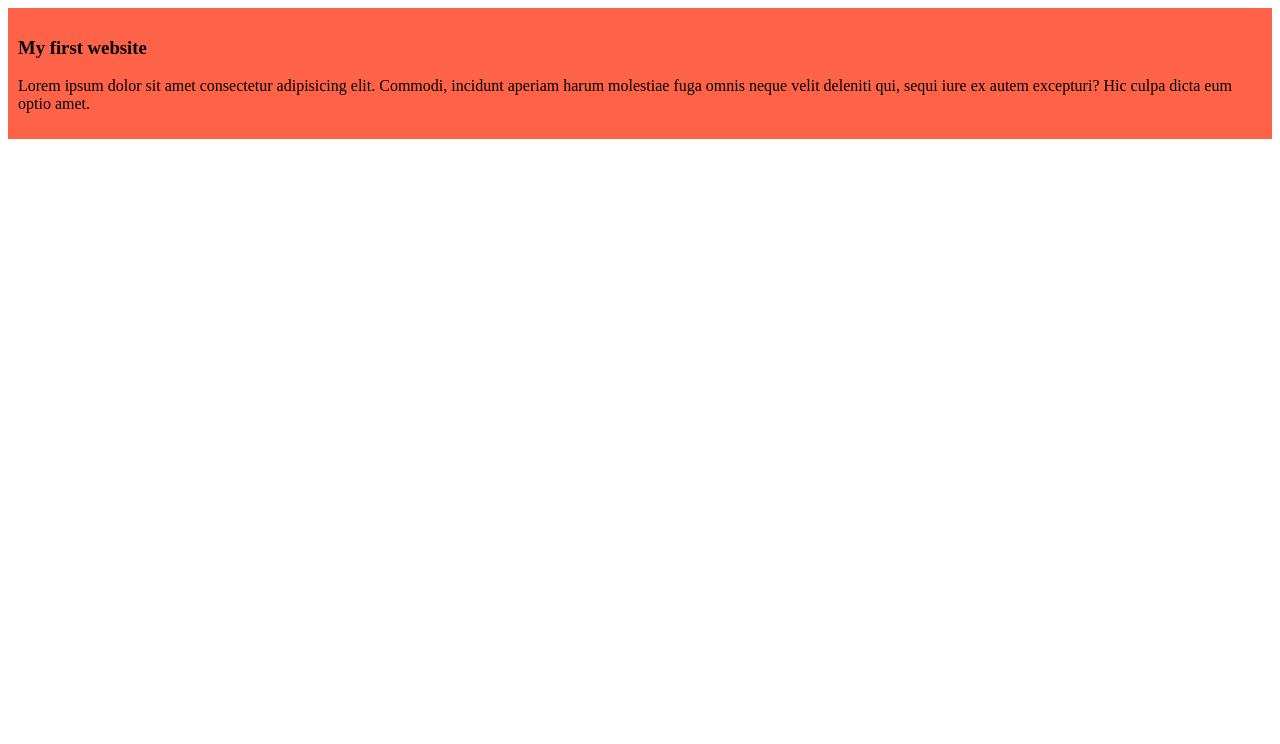
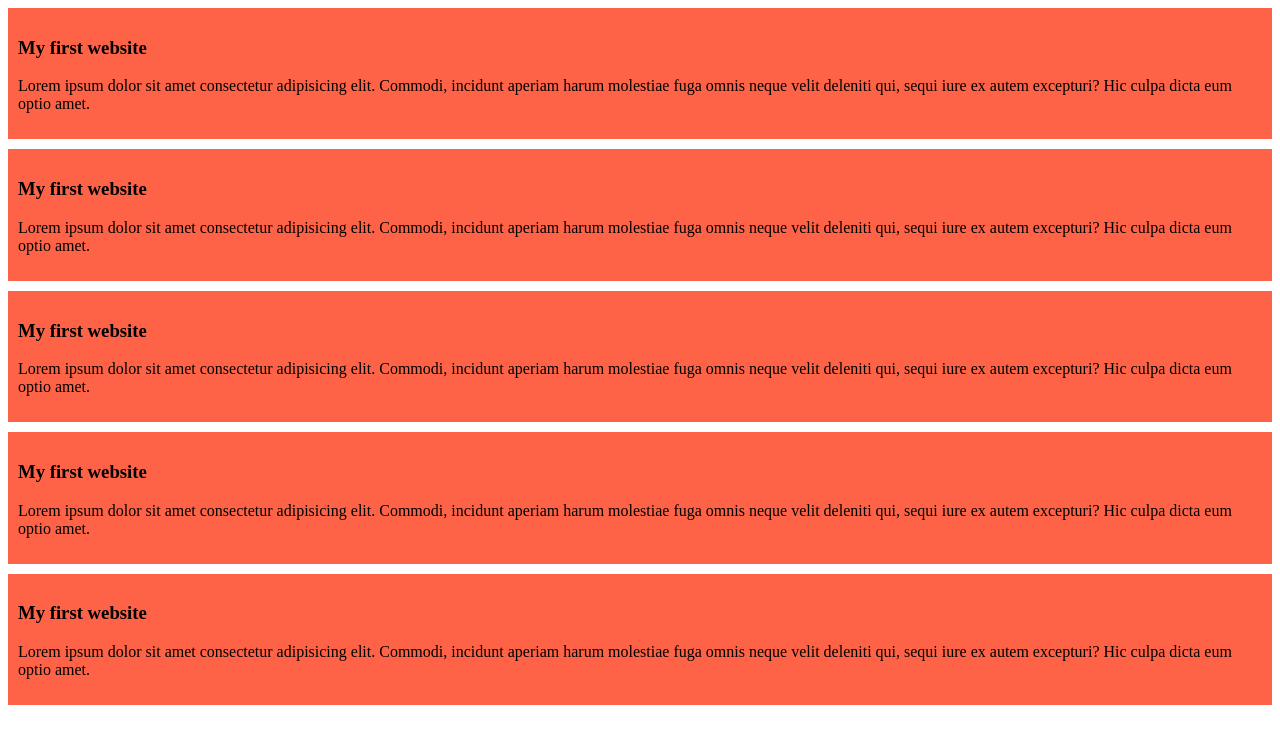
Before and after one commit to rezwankhandakar/my-simple-website, a plain HTML site: page index.html in a window 1280 px wide. Drawn offline with Linux system fonts and the light colour scheme.

Commit message:
my first

```diff
--- a/index.html
+++ b/index.html
@@ -11,5 +11,22 @@
         <h3>My first website</h3>
         <p>Lorem ipsum dolor sit amet consectetur adipisicing elit. Commodi, incidunt aperiam harum molestiae fuga omnis neque velit deleniti qui, sequi iure ex autem excepturi? Hic culpa dicta eum optio amet.</p>
     </div>
+    <div>
+        <h3>My first website</h3>
+        <p>Lorem ipsum dolor sit amet consectetur adipisicing elit. Commodi, incidunt aperiam harum molestiae fuga omnis neque velit deleniti qui, sequi iure ex autem excepturi? Hic culpa dicta eum optio amet.</p>
+    </div>
+    <div>
+        <h3>My first website</h3>
+        <p>Lorem ipsum dolor sit amet consectetur adipisicing elit. Commodi, incidunt aperiam harum molestiae fuga omnis neque velit deleniti qui, sequi iure ex autem excepturi? Hic culpa dicta eum optio amet.</p>
+    </div>
+    <div>
+        <h3>My first website</h3>
+        <p>Lorem ipsum dolor sit amet consectetur adipisicing elit. Commodi, incidunt aperiam harum molestiae fuga omnis neque velit deleniti qui, sequi iure ex autem excepturi? Hic culpa dicta eum optio amet.</p>
+    </div>
+    <div>
+        <h3>My first website</h3>
+        <p>Lorem ipsum dolor sit amet consectetur adipisicing elit. Commodi, incidunt aperiam harum molestiae fuga omnis neque velit deleniti qui, sequi iure ex autem excepturi? Hic culpa dicta eum optio amet.</p>
+    </div>
 </body>
+
 </html>
--- a/styles/blog.css
+++ b/styles/blog.css
@@ -1,3 +1,4 @@
 div{
     background-color: tomato;padding: 10px;
+    margin-bottom: 10px;
 }
```
